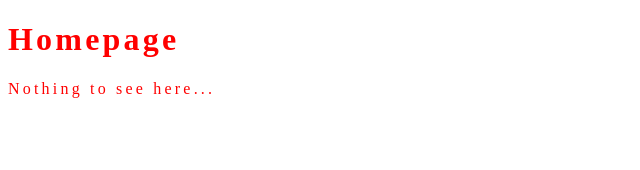
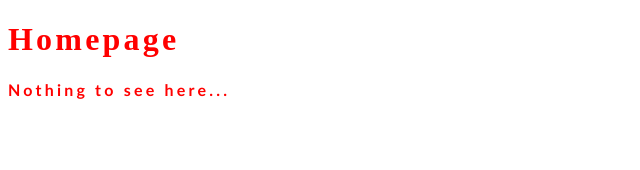
Before and after one commit to a-chakrawarti/Next.js-Fundamentals, a Next.js app: page / in a window 1280 px wide. Shown: the top 170 px of the page, without its empty margins (0-640 px from the left). Built offline with nearby package versions, Linux system fonts and the light colour scheme.

Commit message:
Global Styles

```diff
--- /dev/null
+++ b/pages/_app.tsx
@@ -0,0 +1,7 @@
+import "./globals.css";
+
+function MyApp({ Component, pageProps }) {
+  return <Component {...pageProps} />;
+}
+
+export default MyApp;
--- /dev/null
+++ b/pages/globals.css
@@ -0,0 +1,5 @@
+.smallcase {
+  font-weight: 900;
+  font-family: "Trebuchet MS", "Lucida Sans Unicode", "Lucida Grande",
+    "Lucida Sans", Arial, sans-serif;
+}
--- a/pages/index.tsx
+++ b/pages/index.tsx
@@ -4,7 +4,7 @@ const Tagline = () => {
   const selectedColor = "orange";
   return (
     <div>
-      <p className="heading">Nothing to see here...</p>
+      <p className="heading smallcase">Nothing to see here...</p>
 
       {/* Applies the jsx globally, initially was component level */}
       <style jsx global>
```
